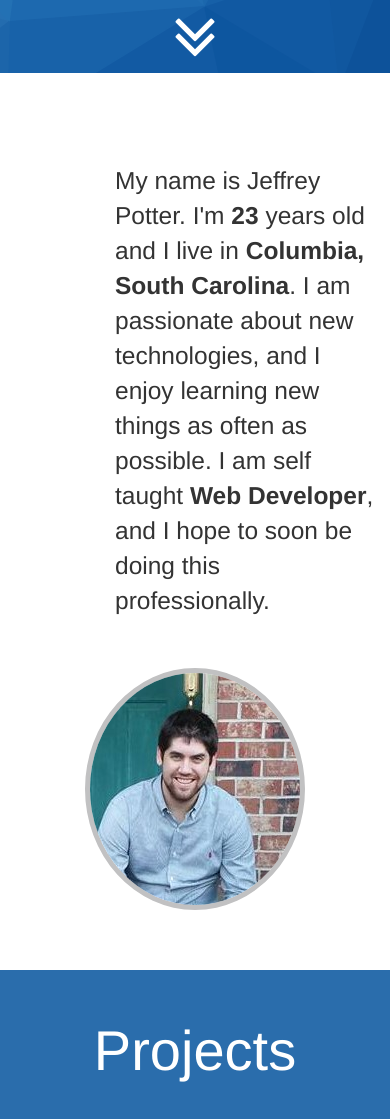
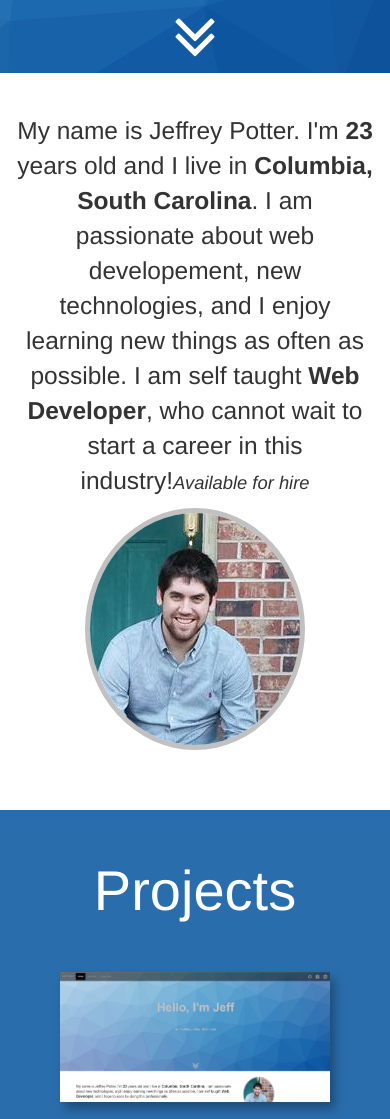
Before and after one commit to JeffwPotter/jeffwpotter.github.io, a website: page index.html in a window 390 px wide. Shown: the part 713-1832 px from the top of the page. Drawn offline with nearby package versions, Linux system fonts and the light colour scheme.

Commit message:
responsive design updates

```diff
--- a/index.html
+++ b/index.html
@@ -74,7 +74,7 @@
         <div class="row">
           <div class="content-box-2">
             <div class="col-md-8">
-              <p id="cp1">My name is Jeffrey Potter. I'm <strong>23</strong> years old and I live in <strong>Columbia, South Carolina</strong>. I am passionate about new technologies, and I enjoy learning new things as often as possible. I am self taught <strong>Web Developer</strong>, and I hope to soon be doing this professionally.</p>
+              <p id="cp1">My name is Jeffrey Potter. I'm <strong>23</strong> years old and I live in <strong>Columbia, South Carolina</strong>. I am passionate about web developement, new technologies, and I enjoy learning new things as often as possible. I am self taught <strong>Web Developer</strong>, who cannot wait to start a career in this industry!<em style="font-size: .75em">Available for hire</em></p>
             </div>
             <div class="col-md-4">
               <img id="picofme" class="img-responsive" src="picfme.jpg">
@@ -95,7 +95,7 @@
             </div>
             <div class="clearfix">
               <div id="projectpics" class="col-md-6">
-                <img id="perspage" class="img-responsive" src="perspage.png">
+                <a href="https://github.com/JeffwPotter/jeffwpotter.github.io"><img id="perspage" class="img-responsive" src="perspage.png"></a>
               </div>
               <div class="col-md-6">
                 <img id="fassup" class="img-responsive" src="fassupproj.png">
--- a/styles.css
+++ b/styles.css
@@ -127,10 +127,19 @@
   font-size: 1.5em;
 }
 
-@media only screen and (max-width: 768px) {
+@media only screen and (max-width: 425px) {
   #icons {
     position:absolute;
     top: 40px;
     right: 25px;
   }
 }
+@media only screen and (max-width: 768px) {
+  #cp1 {
+    text-align: center;
+    margin: auto;
+    padding-bottom: 10px;
+  }
+
+
+}
```
